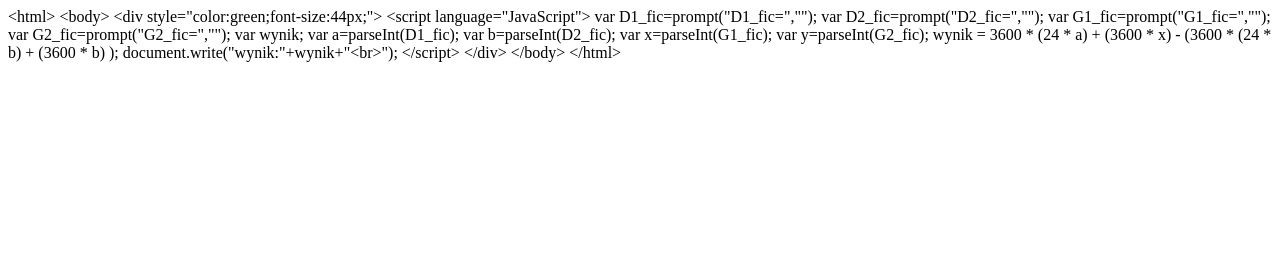
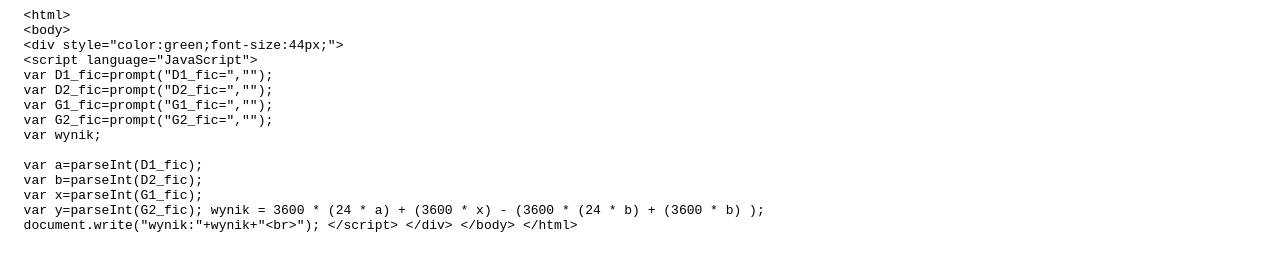
Before and after one commit to ficerman/2p-javascript, a plain HTML site: page zad9kod.html in a window 1280 px wide. Drawn offline with Linux system fonts and the light colour scheme.

Commit message:
Update zad9kod.html

```diff
--- a/zad9kod.html
+++ b/zad9kod.html
@@ -1,5 +1,20 @@
 <html><head>
     <title>5 </title>
 <body>
-  &lt;html&gt; &lt;body&gt; &lt;div style=&quot;color:green;font-size:44px;&quot;&gt; &lt;script language=&quot;JavaScript&quot;&gt; var D1_fic=prompt(&quot;D1_fic=&quot;,&quot;&quot;); var D2_fic=prompt(&quot;D2_fic=&quot;,&quot;&quot;); var G1_fic=prompt(&quot;G1_fic=&quot;,&quot;&quot;); var G2_fic=prompt(&quot;G2_fic=&quot;,&quot;&quot;); var wynik; var a=parseInt(D1_fic); var b=parseInt(D2_fic); var x=parseInt(G1_fic); var y=parseInt(G2_fic); wynik = 3600 * (24 * a) + (3600 * x) - (3600 * (24 * b) + (3600 * b) ); document.write(&quot;wynik:&quot;+wynik+&quot;&lt;br&gt;&quot;); &lt;/script&gt; &lt;/div&gt; &lt;/body&gt; &lt;/html&gt;
-</body> </html>
+    <pre>
+  &lt;html&gt;
+  &lt;body&gt;
+  &lt;div style=&quot;color:green;font-size:44px;&quot;&gt;
+  &lt;script language=&quot;JavaScript&quot;&gt;
+  var D1_fic=prompt(&quot;D1_fic=&quot;,&quot;&quot;);
+  var D2_fic=prompt(&quot;D2_fic=&quot;,&quot;&quot;);
+  var G1_fic=prompt(&quot;G1_fic=&quot;,&quot;&quot;);
+  var G2_fic=prompt(&quot;G2_fic=&quot;,&quot;&quot;);
+  var wynik;
+
+  var a=parseInt(D1_fic);
+  var b=parseInt(D2_fic);
+  var x=parseInt(G1_fic);
+  var y=parseInt(G2_fic); wynik = 3600 * (24 * a) + (3600 * x) - (3600 * (24 * b) + (3600 * b) );
+  document.write(&quot;wynik:&quot;+wynik+&quot;&lt;br&gt;&quot;); &lt;/script&gt; &lt;/div&gt; &lt;/body&gt; &lt;/html&gt;
+</pre></body> </html>
```
